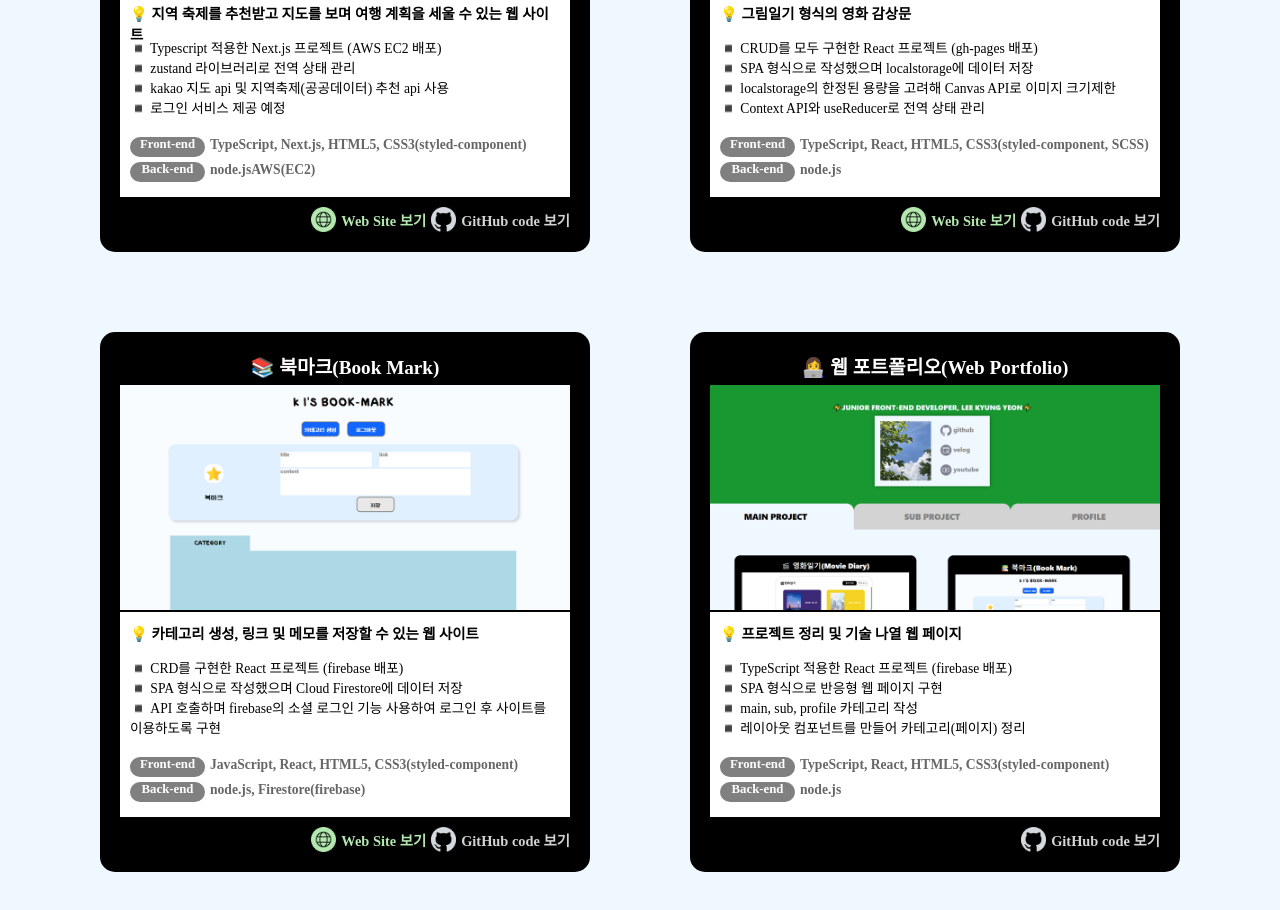
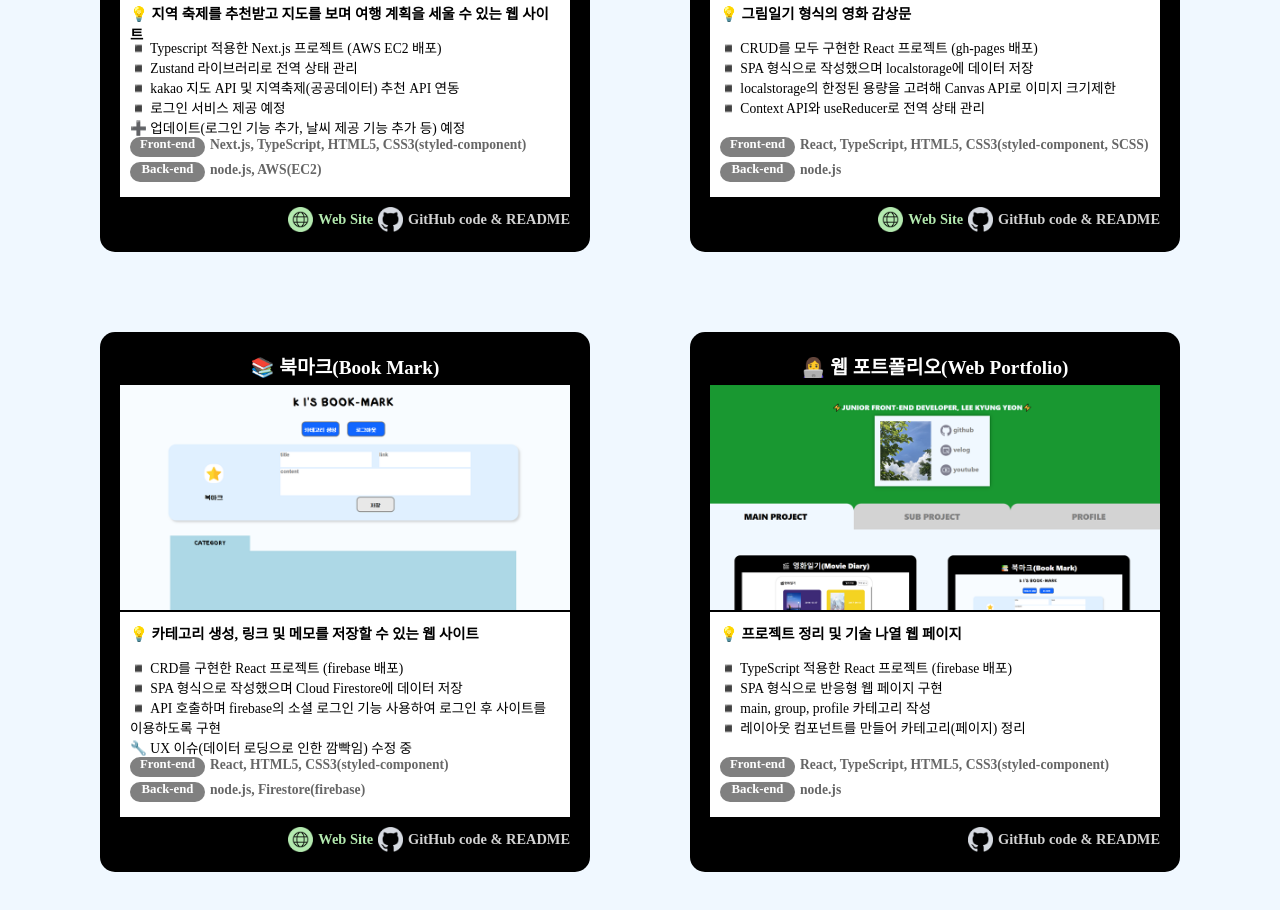
Before and after one commit to kylee31/web-portfolio, a React (Create React App) app: page /#/ in a window 1280 px wide. Shown: the part 760-1670 px from the top of the page. Built offline with nearby package versions, Linux system fonts and the light colour scheme; a web font is replaced by a local one.

Commit message:
[build] 내용 수정 빌드

```diff
--- a/src/component/GroupItem.tsx
+++ b/src/component/GroupItem.tsx
@@ -34,13 +34,13 @@ function GroupItem({ item }: GroupInfo) {
           {item.webhref && (
             <A style={{ color: "#b3e9af" }} href={item.webhref} target="_blank">
               <Icon alt="" src="img/logo/website.png" loading="lazy" />
-              Web Site 보기
+              Web Site
             </A>
           )}
           {item.href && (
             <A href={item.href} target="_blank">
               <Icon alt="" src="img/logo/github2.png" />
-              GitHub code 보기
+              GitHub code & README
             </A>
           )}
         </WebLink>
--- a/src/component/Header.tsx
+++ b/src/component/Header.tsx
@@ -51,16 +51,16 @@ function Header() {
               title="code, readme 보러가기"
             >
               <Img alt="" src="img/logo/github.png" />
-              github
+              GitHub
             </A>
-            <A
+            {/* <A
               target="_blank"
               href="https://www.youtube.com/@ky5211/featured"
               title="project 시연 영상 보러가기"
             >
               <Img alt="" src="img/logo/youtube.png" />
-              youtube
-            </A>
+              Youtube
+            </A> */}
           </Div>
         </Info>
       </NameTag>
--- a/src/component/MainItem.tsx
+++ b/src/component/MainItem.tsx
@@ -34,12 +34,12 @@ function MainItem({ item }: MainInfo) {
         {item.webhref && (
           <A style={{ color: "#b3e9af" }} href={item.webhref} target="_blank">
             <Icon alt="" src="img/logo/website.png" loading="lazy" />
-            Web Site 보기{" "}
+            Web Site
           </A>
         )}
         <A href={item.href} target="_blank">
           <Icon alt="" src="img/logo/github2.png" />
-          GitHub code 보기
+          GitHub code & README
         </A>
       </WebLink>
     </Item>
--- a/src/db/data.json
+++ b/src/db/data.json
@@ -4,16 +4,16 @@
             "title":"🛫 여행 계획 (Travel Plan)",
             "src":"img/main/4.png",
             "descript":"지역 축제를 추천받고 지도를 보며 여행 계획을 세울 수 있는 웹 사이트",
-            "front":["TypeScript, Next.js, HTML5, CSS3(styled-component)"],
-            "back":["node.js","AWS(EC2)"],
-            "takeaway":"◾ Typescript 적용한 Next.js 프로젝트 (AWS EC2 배포)\n◾ zustand 라이브러리로 전역 상태 관리\n◾ kakao 지도 api 및 지역축제(공공데이터) 추천 api 사용\n◾ 로그인 서비스 제공 예정",
-            "href":"https://github.com/kylee31/project1",
+            "front":[" Next.js, TypeScript, HTML5, CSS3(styled-component)"],
+            "back":["node.js, AWS(EC2)"],
+            "takeaway":"◾ Typescript 적용한 Next.js 프로젝트 (AWS EC2 배포)\n◾ Zustand 라이브러리로 전역 상태 관리\n◾ kakao 지도 API 및 지역축제(공공데이터) 추천 API 연동\n◾ 로그인 서비스 제공 예정\n➕ 업데이트(로그인 기능 추가, 날씨 제공 기능 추가 등) 예정",
+            "href":"https://github.com/kylee31/travel_plan",
             "webhref":"http://13.124.240.253:3000"
         },{
             "title":"🎬 영화일기(Movie Diary)",
             "src":"img/main/1.png",
             "descript":"그림일기 형식의 영화 감상문",
-            "front":["TypeScript, React, HTML5, CSS3(styled-component, SCSS)"],
+            "front":["React, TypeScript, HTML5, CSS3(styled-component, SCSS)"],
             "back":["node.js"],
             "takeaway":"◾ CRUD를 모두 구현한 React 프로젝트 (gh-pages 배포)\n◾ SPA 형식으로 작성했으며 localstorage에 데이터 저장\n◾ localstorage의 한정된 용량을 고려해 Canvas API로 이미지 크기제한\n◾ Context API와 useReducer로 전역 상태 관리",
             "href":"https://github.com/kylee31/movie_diary",
@@ -23,9 +23,9 @@
             "title":"📚 북마크(Book Mark)",
             "src":"img/main/2.png",
             "descript":"카테고리 생성, 링크 및 메모를 저장할 수 있는 웹 사이트",
-            "front":["JavaScript, React, HTML5, CSS3(styled-component)"],
+            "front":["React, HTML5, CSS3(styled-component)"],
             "back":["node.js, Firestore(firebase)"],
-            "takeaway":"◾ CRD를 구현한 React 프로젝트 (firebase 배포)\n◾ SPA 형식으로 작성했으며 Cloud Firestore에 데이터 저장\n◾ API 호출하며 firebase의 소셜 로그인 기능 사용하여 로그인 후 사이트를 이용하도록 구현",
+            "takeaway":"◾ CRD를 구현한 React 프로젝트 (firebase 배포)\n◾ SPA 형식으로 작성했으며 Cloud Firestore에 데이터 저장\n◾ API 호출하며 firebase의 소셜 로그인 기능 사용하여 로그인 후 사이트를 이용하도록 구현\n🔧 UX 이슈(데이터 로딩으로 인한 깜빡임) 수정 중",
             "href":"https://github.com/kylee31/book_mark",
             "webhref":"https://book-mark-db594.web.app"
         },
@@ -33,9 +33,9 @@
             "title":"👩‍💻 웹 포트폴리오(Web Portfolio)",
             "src":"img/main/3.png",
             "descript":"프로젝트 정리 및 기술 나열 웹 페이지",
-            "front":["TypeScript, React, HTML5, CSS3(styled-component)"],
+            "front":["React, TypeScript, HTML5, CSS3(styled-component)"],
             "back":["node.js"],
-            "takeaway":"◾ TypeScript 적용한 React 프로젝트 (firebase 배포)\n◾ SPA 형식으로 반응형 웹 페이지 구현\n◾ main, sub, profile 카테고리 작성\n◾ 레이아웃 컴포넌트를 만들어 카테고리(페이지) 정리",
+            "takeaway":"◾ TypeScript 적용한 React 프로젝트 (firebase 배포)\n◾ SPA 형식으로 반응형 웹 페이지 구현\n◾ main, group, profile 카테고리 작성\n◾ 레이아웃 컴포넌트를 만들어 카테고리(페이지) 정리",
             "href":"https://github.com/kylee31/web-portfolio"
         }
     ],
@@ -46,7 +46,7 @@
             "date":"2023년 7월~11월",
             "languages":"Next.js",
             "color":"#009bec",
-            "descript":"프론트엔드 개발자로 참여. Next.js, styled-component로 작업하였으며 프로그램 초기 디자인 작성 및 프로젝트 레이아웃, 컴포넌트(eye, 로그인 페이지 등) 구현."
+            "descript":"프론트엔드 개발자로 참여. Next.js, Typescript로 작업하였으며 Figma를 이용하여 프로그램 초기 디자인 작성 및 프로젝트 레이아웃, 컴포넌트(eye, 로그인 페이지 등) 구현. branch 관리 및 commit 메시지 규칙 설정 등 GitHub로 작업하며 협업에 대한 경험과 지식을 얻을 수 있었던 프로젝트."
         }, {
             "title":"🏃‍♂️ 게임 프로그래밍",
             "date":"2019년 3월~6월",
```
Also changed, not shown: public/img/front/f7.png, 1 other file (tests, documents, lock files or other folders).
